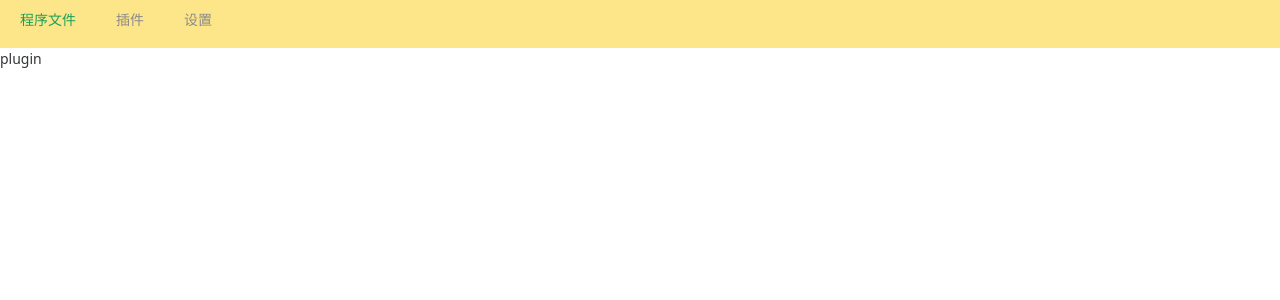
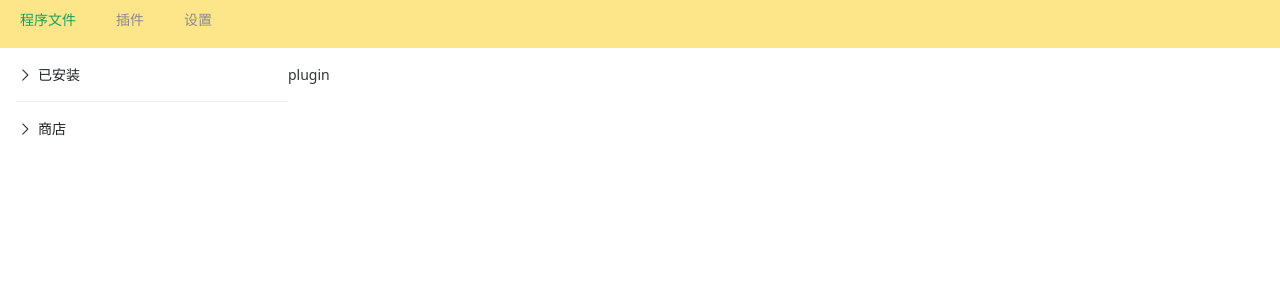
Before and after one commit to lzyaom/robot-controller, a Vue app in the folder packages/visual-programming/: page /plugin in a window 1280 px wide. Shown: the top 300 px of the page. Built offline with nearby package versions, Linux system fonts and the light colour scheme; what tailwindcss-animation would draw is missing.

Commit message:
feat: 添加插件页

```diff
--- a/packages/visual-programming/src/layout/index.vue
+++ b/packages/visual-programming/src/layout/index.vue
@@ -1,5 +1,5 @@
 <script lang="ts" setup>
-import { NLayout, NLayoutSider, NLayoutHeader, NLayoutContent } from 'naive-ui'
+import { NLayout, NLayoutHeader } from 'naive-ui'
 import Menu from './components/Menu.vue'
 defineOptions({
   name: 'AppLayout',
--- /dev/null
+++ b/packages/visual-programming/src/pages/plugins/components/pluginItem.vue
@@ -0,0 +1,22 @@
+<script setup lang="ts">
+import type { Plugin } from 'types/plugin'
+withDefaults(defineProps<Plugin>(), {
+  status: false,
+})
+</script>
+
+<template>
+  <div class="plugin-wrapper flex items-center mb-2 last:mb-0">
+    <div class="plugin-icon w-12 h-12 rounded bg-lime-200"></div>
+    <div class="plugin-info flex-1 ml-2 text-xs">
+      <span class="plugin-name font-semibold text-slate-600">{{ name }}</span>
+      <p class="describe">{{ describe }}</p>
+      <div class="flex justify-between items-center">
+        <span class="author">{{ author }}</span>
+        <span class="status">{{ status ? '已安装' : '未安装' }}</span>
+      </div>
+    </div>
+  </div>
+</template>
+
+<style scoped></style>
--- a/packages/visual-programming/src/pages/plugins/index.vue
+++ b/packages/visual-programming/src/pages/plugins/index.vue
@@ -1,7 +1,46 @@
+<script setup lang="ts">
+// import {} from 'vue'
+import {
+  NLayout,
+  NLayoutSider,
+  NLayoutContent,
+  NCollapse,
+  NCollapseItem,
+} from 'naive-ui'
+import PluginItem from './components/pluginItem.vue'
+import type { Plugin } from 'types/plugin'
+
+const plugins: Plugin[] = [
+  {
+    type: '',
+    name: 'aaa',
+    describe: 'aaa',
+    icon: '',
+    author: '1111',
+  },
+  {
+    type: '',
+    name: 'bbb',
+    describe: 'bbb',
+    icon: '',
+  },
+]
+</script>
+
 <template>
-  <div>plugin</div>
+  <NLayout class="plugins-page pt-4 px-4" has-sider>
+    <NLayoutSider class="w-1/5">
+      <n-collapse>
+        <n-collapse-item title="已安装" name="1">
+          <PluginItem v-for="item in plugins" v-bind="item"></PluginItem>
+        </n-collapse-item>
+        <n-collapse-item title="商店" name="2"></n-collapse-item>
+      </n-collapse>
+    </NLayoutSider>
+    <NLayoutContent class="w-4/5">
+      <div class="plugin-page">plugin</div>
+    </NLayoutContent>
+  </NLayout>
 </template>
 
-<script setup lang="ts"></script>
-
 <style scoped></style>
--- /dev/null
+++ b/packages/visual-programming/src/types/plugin.ts
@@ -0,0 +1,19 @@
+interface PluginPage {
+  name: string
+  url: string
+  icon: string
+  children?: PluginPage[]
+}
+
+export interface Plugin {
+  type: string
+  name: string
+  author?: string
+  email?: string
+  describe: string
+  icon: string
+  status?: boolean
+  createTime?: string
+  updateTime?: string
+  page?: PluginPage
+}
```
